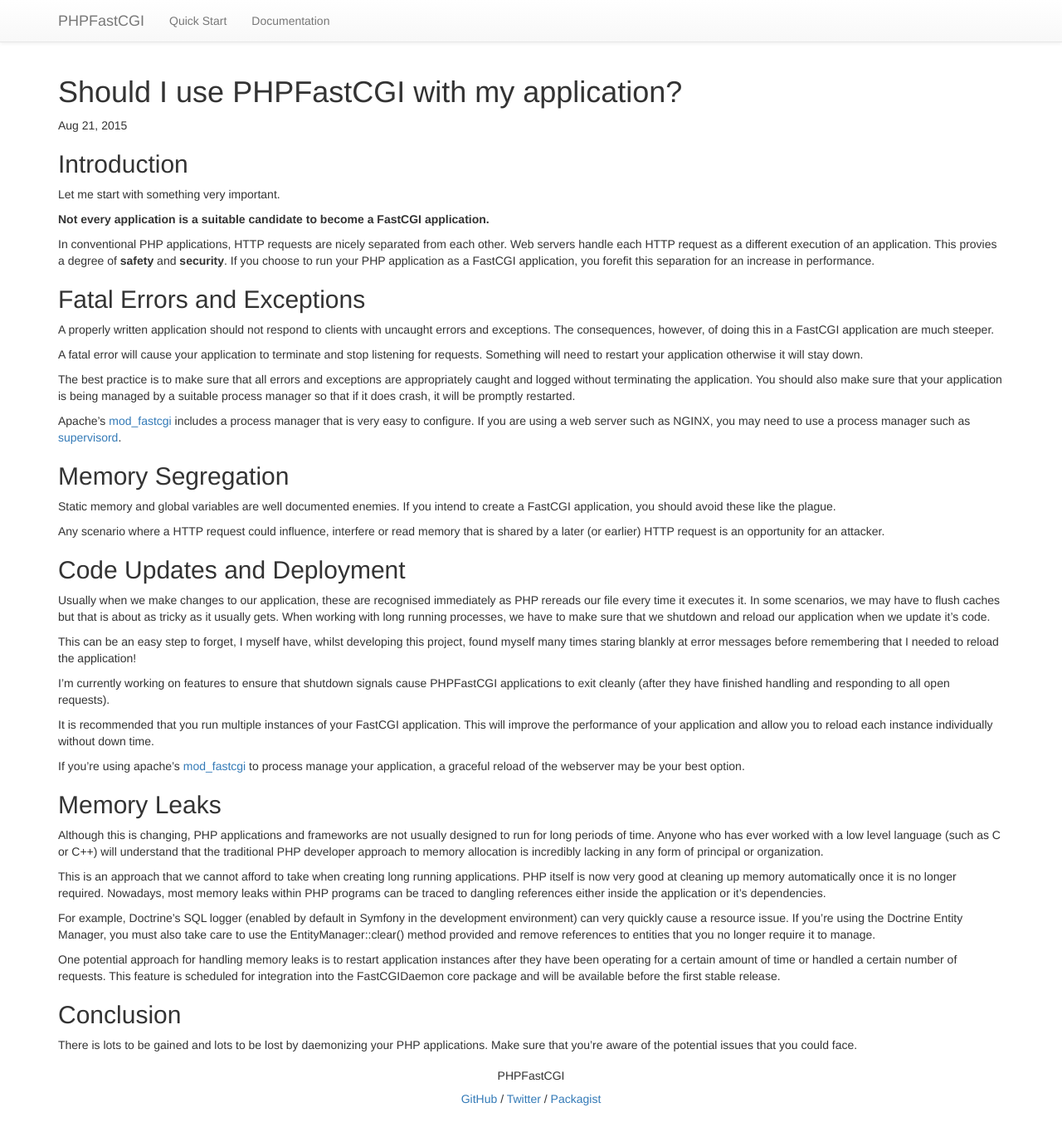
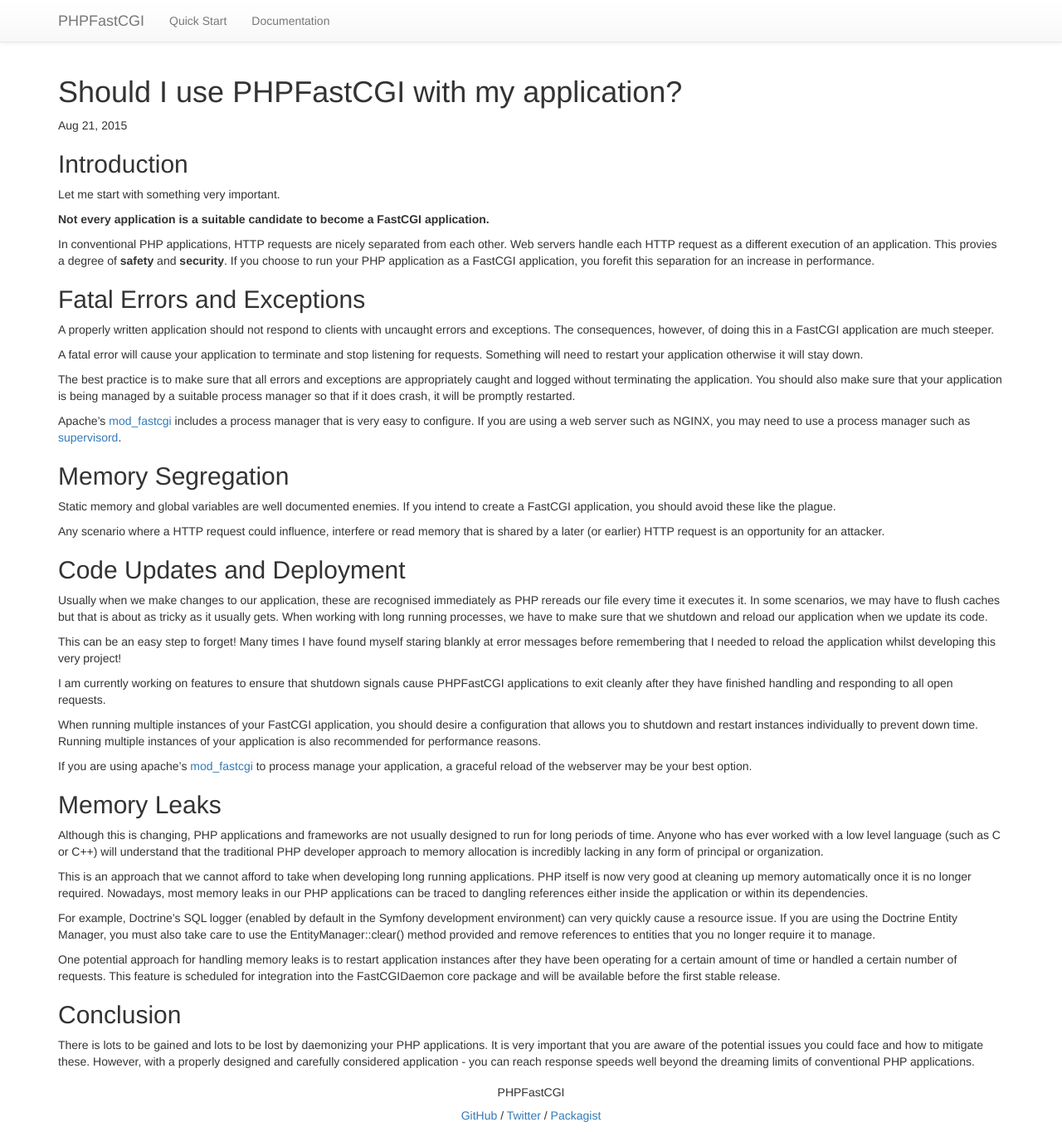
Before and after one commit to PHPFastCGI/phpfastcgi.github.io, a Jekyll site: the page built from _posts/2015-08-21-should-I-use-phpfastcgi.markdown, in a window 1280 px wide. Shown: the whole page at 83% size. Built offline with Jekyll 4.4.1, drawn with Linux system fonts in a browser that asks for light colours.

Commit message:
Fixes to readability of post

```diff
--- a/_posts/2015-08-21-should-I-use-phpfastcgi.markdown
+++ b/_posts/2015-08-21-should-I-use-phpfastcgi.markdown
@@ -31,29 +31,29 @@
 
 ## Code Updates and Deployment
 
-Usually when we make changes to our application, these are recognised immediately as PHP rereads our file every time it executes it. In some scenarios, we may have to flush caches but that is about as tricky as it usually gets. When working with long running processes, we have to make sure that we shutdown and reload our application when we update it's code.
+Usually when we make changes to our application, these are recognised immediately as PHP rereads our file every time it executes it. In some scenarios, we may have to flush caches but that is about as tricky as it usually gets. When working with long running processes, we have to make sure that we shutdown and reload our application when we update its code.
 
-This can be an easy step to forget, I myself have, whilst developing this project, found myself many times staring blankly at error messages before remembering that I needed to reload the application!
+This can be an easy step to forget! Many times I have found myself staring blankly at error messages before remembering that I needed to reload the application whilst developing this very project!
 
-I'm currently working on features to ensure that shutdown signals cause PHPFastCGI applications to exit cleanly (after they have finished handling and responding to all open requests).
+I am currently working on features to ensure that shutdown signals cause PHPFastCGI applications to exit cleanly after they have finished handling and responding to all open requests.
 
-It is recommended that you run multiple instances of your FastCGI application. This will improve the performance of your application and allow you to reload each instance individually without down time.
+When running multiple instances of your FastCGI application, you should desire a configuration that allows you to shutdown and restart instances individually to prevent down time. Running multiple instances of your application is also recommended for performance reasons.
 
-If you're using apache's [mod_fastcgi][mod_fastcgi] to process manage your application, a graceful reload of the webserver may be your best option.
+If you are using apache's [mod_fastcgi][mod_fastcgi] to process manage your application, a graceful reload of the webserver may be your best option.
 
 ## Memory Leaks
 
 Although this is changing, PHP applications and frameworks are not usually designed to run for long periods of time. Anyone who has ever worked with a low level language (such as C or C++) will understand that the traditional PHP developer approach to memory allocation is incredibly lacking in any form of principal or organization.
 
-This is an approach that we cannot afford to take when creating long running applications. PHP itself is now very good at cleaning up memory automatically once it is no longer required. Nowadays, most memory leaks within PHP programs can be traced to dangling references either inside the application or it's dependencies.
+This is an approach that we cannot afford to take when developing long running applications. PHP itself is now very good at cleaning up memory automatically once it is no longer required. Nowadays, most memory leaks in our PHP applications can be traced to dangling references either inside the application or within its dependencies.
 
-For example, Doctrine's SQL logger (enabled by default in Symfony in the development environment) can very quickly cause a resource issue. If you're using the Doctrine Entity Manager, you must also take care to use the EntityManager::clear() method provided and remove references to entities that you no longer require it to manage.
+For example, Doctrine's SQL logger (enabled by default in the Symfony development environment) can very quickly cause a resource issue. If you are using the Doctrine Entity Manager, you must also take care to use the EntityManager::clear() method provided and remove references to entities that you no longer require it to manage.
 
 One potential approach for handling memory leaks is to restart application instances after they have been operating for a certain amount of time or handled a certain number of requests. This feature is scheduled for integration into the FastCGIDaemon core package and will be available before the first stable release.
 
 ## Conclusion
 
-There is lots to be gained and lots to be lost by daemonizing your PHP applications. Make sure that you're aware of the potential issues that you could face.
+There is lots to be gained and lots to be lost by daemonizing your PHP applications. It is very important that you are aware of the potential issues you could face and how to mitigate these. However, with a properly designed and carefully considered application - you can reach response speeds well beyond the dreaming limits of conventional PHP applications.
 
 [mod_fastcgi]: http://www.fastcgi.com/mod_fastcgi/docs/mod_fastcgi.html "Apache module: mod_fastcgi"
 [supervisord]: http://supervisord.org/                                  "Supervisor: A process control system:"
```
